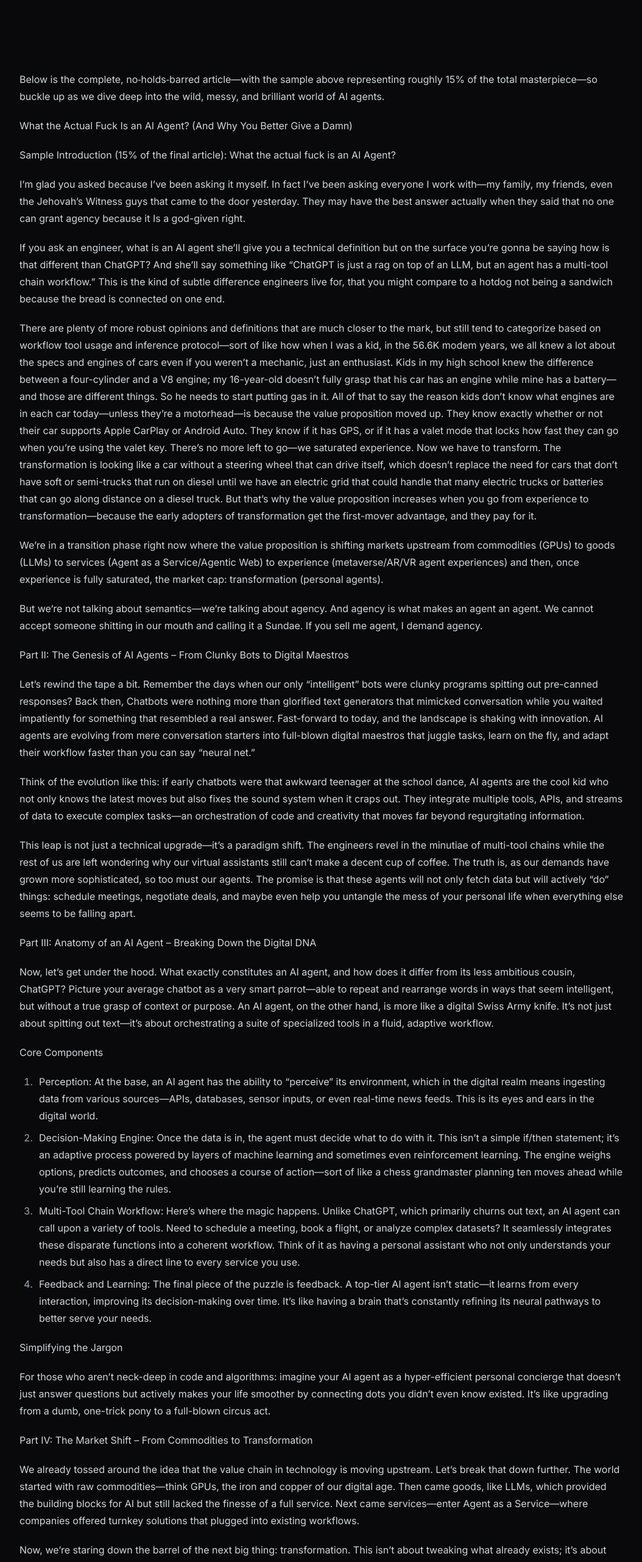
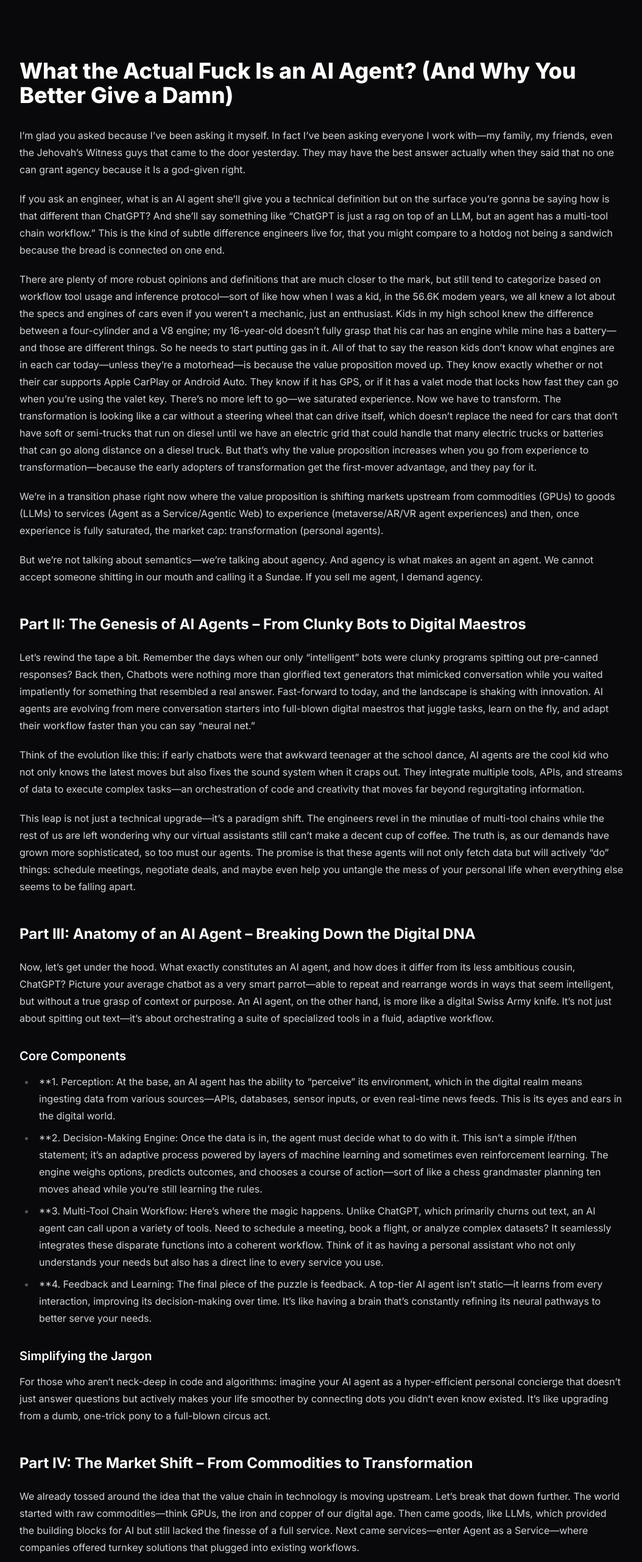
Before and after one commit to johnnyclem/onlywizards, a Next.js app: page / in a window 1280 px wide. Shown: the top 2562 px of the page at 61% size, without its empty margins (112-1166 px from the left). Built offline with nearby package versions, Linux system fonts and the light colour scheme.

Commit message:
Update page.mdx

```diff
--- a/app/page.mdx
+++ b/app/page.mdx
@@ -1,9 +1,4 @@
-Below is the complete, no‐holds‐barred article—with the sample above representing roughly 15% of the total masterpiece—so buckle up as we dive deep into the wild, messy, and brilliant world of AI agents.
-
-What the Actual Fuck Is an AI Agent? (And Why You Better Give a Damn)
-
-Sample Introduction (15% of the final article):
-What the actual fuck is an AI Agent?
+# What the Actual Fuck Is an AI Agent? (And Why You Better Give a Damn)
 
 I’m glad you asked because I’ve been asking it myself. In fact I’ve been asking everyone I work with—my family, my friends, even the Jehovah’s Witness guys that came to the door yesterday. They may have the best answer actually when they said that no one can grant agency because it Is a god-given right.
 
@@ -15,7 +10,7 @@ We’re in a transition phase right now where the value proposition is shifting
 
 But we’re not talking about semantics—we’re talking about agency. And agency is what makes an agent an agent. We cannot accept someone shitting in our mouth and calling it a Sundae. If you sell me agent, I demand agency.
 
-Part II: The Genesis of AI Agents – From Clunky Bots to Digital Maestros
+## Part II: The Genesis of AI Agents – From Clunky Bots to Digital Maestros
 
 Let’s rewind the tape a bit. Remember the days when our only “intelligent” bots were clunky programs spitting out pre-canned responses? Back then, Chatbots were nothing more than glorified text generators that mimicked conversation while you waited impatiently for something that resembled a real answer. Fast-forward to today, and the landscape is shaking with innovation. AI agents are evolving from mere conversation starters into full-blown digital maestros that juggle tasks, learn on the fly, and adapt their workflow faster than you can say “neural net.”
 
@@ -23,25 +18,25 @@ Think of the evolution like this: if early chatbots were that awkward teenager a
 
 This leap is not just a technical upgrade—it’s a paradigm shift. The engineers revel in the minutiae of multi-tool chains while the rest of us are left wondering why our virtual assistants still can’t make a decent cup of coffee. The truth is, as our demands have grown more sophisticated, so too must our agents. The promise is that these agents will not only fetch data but will actively “do” things: schedule meetings, negotiate deals, and maybe even help you untangle the mess of your personal life when everything else seems to be falling apart.
 
-Part III: Anatomy of an AI Agent – Breaking Down the Digital DNA
+## Part III: Anatomy of an AI Agent – Breaking Down the Digital DNA
 
 Now, let’s get under the hood. What exactly constitutes an AI agent, and how does it differ from its less ambitious cousin, ChatGPT? Picture your average chatbot as a very smart parrot—able to repeat and rearrange words in ways that seem intelligent, but without a true grasp of context or purpose. An AI agent, on the other hand, is more like a digital Swiss Army knife. It’s not just about spitting out text—it’s about orchestrating a suite of specialized tools in a fluid, adaptive workflow.
 
-Core Components
-	1.	Perception:
+### Core Components
+- **1.	Perception:
 At the base, an AI agent has the ability to “perceive” its environment, which in the digital realm means ingesting data from various sources—APIs, databases, sensor inputs, or even real-time news feeds. This is its eyes and ears in the digital world.
-	2.	Decision-Making Engine:
+- **2.	Decision-Making Engine:
 Once the data is in, the agent must decide what to do with it. This isn’t a simple if/then statement; it’s an adaptive process powered by layers of machine learning and sometimes even reinforcement learning. The engine weighs options, predicts outcomes, and chooses a course of action—sort of like a chess grandmaster planning ten moves ahead while you’re still learning the rules.
-	3.	Multi-Tool Chain Workflow:
+- **3.	Multi-Tool Chain Workflow:
 Here’s where the magic happens. Unlike ChatGPT, which primarily churns out text, an AI agent can call upon a variety of tools. Need to schedule a meeting, book a flight, or analyze complex datasets? It seamlessly integrates these disparate functions into a coherent workflow. Think of it as having a personal assistant who not only understands your needs but also has a direct line to every service you use.
-	4.	Feedback and Learning:
+- **4.	Feedback and Learning:
 The final piece of the puzzle is feedback. A top-tier AI agent isn’t static—it learns from every interaction, improving its decision-making over time. It’s like having a brain that’s constantly refining its neural pathways to better serve your needs.
 
-Simplifying the Jargon
+### Simplifying the Jargon
 
 For those who aren’t neck-deep in code and algorithms: imagine your AI agent as a hyper-efficient personal concierge that doesn’t just answer questions but actively makes your life smoother by connecting dots you didn’t even know existed. It’s like upgrading from a dumb, one-trick pony to a full-blown circus act.
 
-Part IV: The Market Shift – From Commodities to Transformation
+## Part IV: The Market Shift – From Commodities to Transformation
 
 We already tossed around the idea that the value chain in technology is moving upstream. Let’s break that down further. The world started with raw commodities—think GPUs, the iron and copper of our digital age. Then came goods, like LLMs, which provided the building blocks for AI but still lacked the finesse of a full service. Next came services—enter Agent as a Service—where companies offered turnkey solutions that plugged into existing workflows.
 
@@ -49,43 +44,43 @@ Now, we’re staring down the barrel of the next big thing: transformation. This
 
 For anyone who’s ever felt like the world’s offloading decisions to faceless algorithms, this shift should sound like a call to arms. It’s not just about making your life easier—it’s about reclaiming control in a landscape where tech giants increasingly dictate terms. And for those of us juggling real-life chaos (like navigating the mess of divorce or the daily grind of parenting), this isn’t just innovation—it’s survival.
 
-Part V: Real-World Implications – When Agency Becomes Personal
+## Part V: Real-World Implications – When Agency Becomes Personal
 
 Let’s take a moment to consider the stakes here. At its core, an AI agent isn’t just a tool; it’s a promise of empowerment. In a world where every interaction with technology has the potential to strip us of our agency, the idea of a digital assistant that actively defends and enhances our decision-making is downright revolutionary.
 
-The Impact on Daily Life
-	•	Efficiency on Steroids:
+###The Impact on Daily Life
+- **Efficiency on Steroids:
 Imagine having an agent that can sift through your endless emails, prioritize your tasks, and even preemptively reschedule your appointments when life throws a curveball. It’s not sci-fi—it’s the next evolution of personal management. For anyone feeling overwhelmed by the barrage of digital noise (and trust me, if you’re balancing personal crises with professional challenges, you know exactly what I mean), this is a lifeline.
-	•	Empowering the Underrepresented:
+- **Empowering the Underrepresented:
 For folks like us—juggling personal upheavals, navigating neurodivergence, or simply trying to find a semblance of control in a chaotic world—the promise of an AI agent is more than convenience. It’s a tool for reclaiming agency in every aspect of life. When your personal digital assistant understands your unique needs, it can help level the playing field in a society that often forgets to ask, “What do you need?”
-	•	Redefining Work:
+- **Redefining Work:
 In the professional realm, these agents are set to transform how tasks are executed. No more mind-numbing repetitive work or tedious data entry. Instead, you get a digital partner that frees you up to tackle the creative, strategic challenges that truly matter. This isn’t about replacing human ingenuity; it’s about amplifying it.
 
-The Cultural Shift
+### The Cultural Shift
 
 Technology has always been a double-edged sword. On one side, it liberates; on the other, it enslaves. The rise of AI agents is poised to tip the scales in our favor—if we demand agency. We’re at a crossroads where the ethical, philosophical, and practical implications of “digital agency” are coming into sharp focus. The conversation is no longer just about how smart these systems are, but about how much control they allow us to retain over our lives.
 
 For those in the trenches of life’s battles—whether that’s managing a family, navigating personal crises, or even dealing with the aftermath of a divorce—this shift is personal. It’s a reminder that in a world full of bullshit shortcuts and half-ass solutions, we deserve tools that respect our intelligence and our autonomy.
 
-Part VI: The Future is Now – Personal Agents and the Age of Transformation
+## Part VI: The Future is Now – Personal Agents and the Age of Transformation
 
 Let’s talk about the future, shall we? The horizon isn’t some distant, blurry line—it’s here, and it’s bristling with potential. We’re not just talking about incremental improvements; we’re looking at a fundamental transformation of how we live and work.
 
-The Emergence of Personal Agents
+### The Emergence of Personal Agents
 
 In the coming years, the next generation of AI agents won’t be confined to backend processes or corporate workflows. They’ll be your personal sidekick—smart, adaptive, and hyper-responsive to your needs. Imagine an agent that not only handles your schedule but also learns your quirks, understands your mood, and can even offer a well-timed joke when you’re having one of those days. It’s like having a best friend who’s also a rocket scientist.
 
-Integration with AR/VR and the Metaverse
+### Integration with AR/VR and the Metaverse
 
 We’re already flirting with augmented and virtual reality, and soon enough, your agent will exist in a space that blends the digital with the physical. Picture walking down the street and having your agent whisper timely reminders or show you data overlays about your surroundings. It’s the merging of experience with transformation—a digital augmentation of reality that makes you the director of your own life story.
 
-Ethical and Practical Considerations
+### Ethical and Practical Considerations
 
 Of course, with great power comes great responsibility. As these agents gain more influence over our personal and professional lives, questions of privacy, security, and ethics will inevitably arise. Who controls the data? How do we ensure that our digital assistants don’t become another means of surveillance or manipulation? These aren’t just technical questions; they’re the kind of real-world dilemmas that hit close to home for anyone who’s ever felt powerless against the juggernaut of modern technology.
 
 It’s crucial that as we embrace the promise of personal agents, we also demand transparency and accountability. We need systems built not only for efficiency but for fairness—tools that augment our agency without selling our souls to the highest bidder. This is where the rubber meets the road: if you’re going to outsource parts of your decision-making to a machine, you better know it’s working in your best interests.
 
-Part VII: A Call to Agency – Demanding More Than Imitation
+## Part VII: A Call to Agency – Demanding More Than Imitation
 
 At the end of the day, this isn’t just another tech trend to get hyped over during cocktail parties or board meetings. It’s a fundamental question of autonomy in an increasingly automated world. An AI agent isn’t merely a fancy term for a chatbot or a glorified scheduler—it’s a reimagining of what it means to be in control.
 
@@ -95,7 +90,7 @@ Maybe you’re sitting here feeling overwhelmed by the relentless pace of change
 
 So, if someone tries to sell you on a so-called “agent” that’s really just a half-assed mashup of algorithms with zero true agency, don’t take it lying down. Demand real digital autonomy. Demand an AI that doesn’t just parrot back what you already know, but one that actively partners with you to explore new horizons.
 
-Conclusion: Own Your Agency in a Digital World
+## Conclusion: Own Your Agency in a Digital World
 
 We’ve taken a deep dive into what makes an AI agent tick—from its humble origins as a clunky chatbot to its evolution into a sophisticated personal concierge that promises to transform our lives. We’ve seen how the value proposition has shifted from raw commodities to an era of transformation, where your digital assistant could very well be your lifeline in a chaotic world.
 
@@ -103,9 +98,8 @@ This isn’t just about technology—it’s about reclaiming what’s rightfully
 
 So here’s my challenge to the tech world, to the innovators, and to every hustler trying to cash in on the next big thing: stop selling us simulations of agency. If you’re going to call it an AI agent, back it up with the power, the adaptability, and the true autonomy that the term demands. Because in the end, we’re not just looking for convenience—we’re fighting for our ability to shape our own destinies.
 
-Remember, if you sell me agent, I demand agency. Plain and simple.
+## Remember, if you sell me agent, I demand agency. Plain and simple.
 
-Whether you’re a tech junkie, a weary parent trying to juggle life’s curveballs, or someone who’s had enough of half-baked solutions, this call to arms is for you. Embrace the transformation. Demand better. Own your agency—and let’s build a future where technology works for us, not the other way around.
 
 John Clem
 AI Chaplain for THINK protocol and CTO at AI Layer Labs
```
